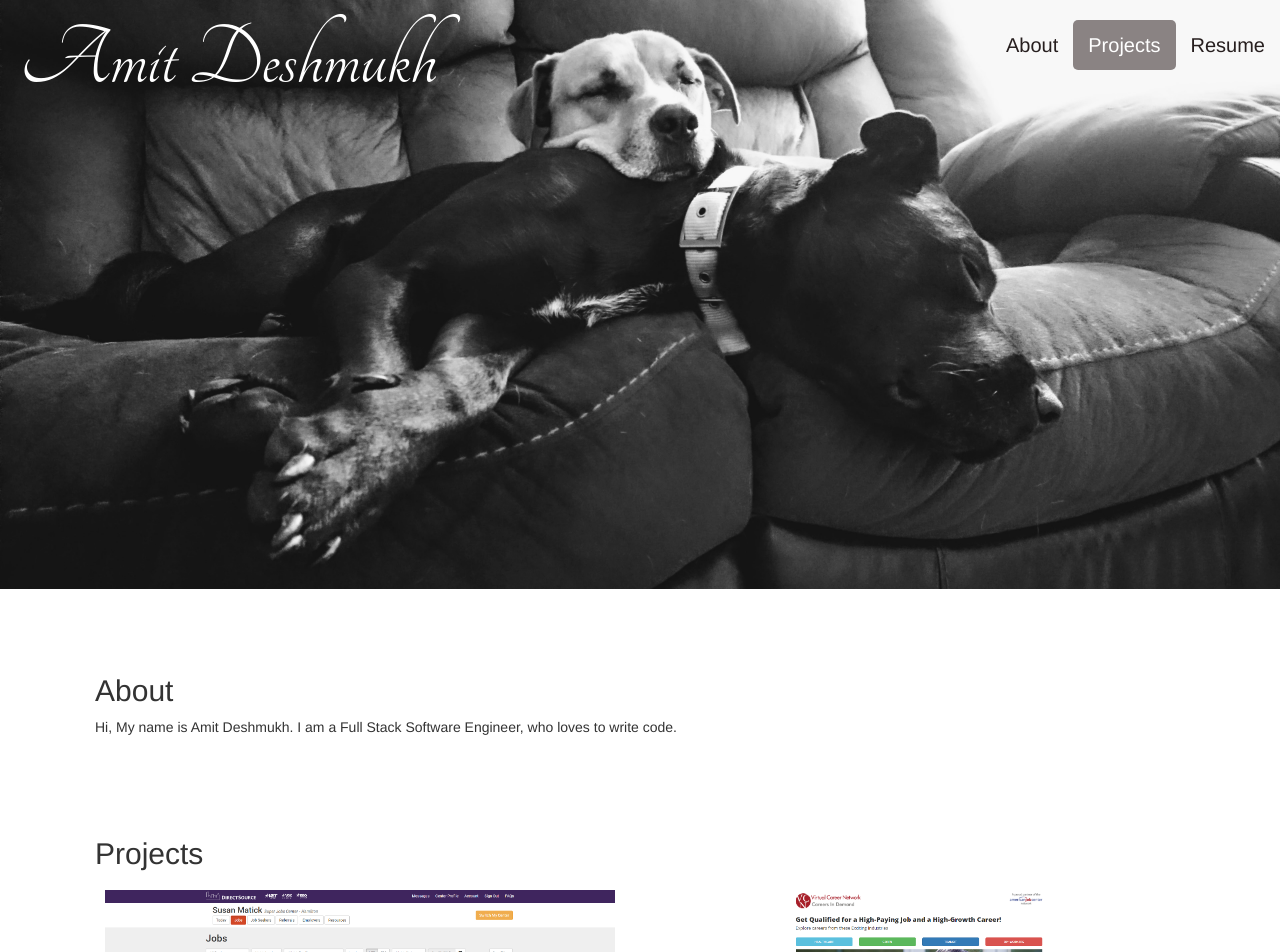
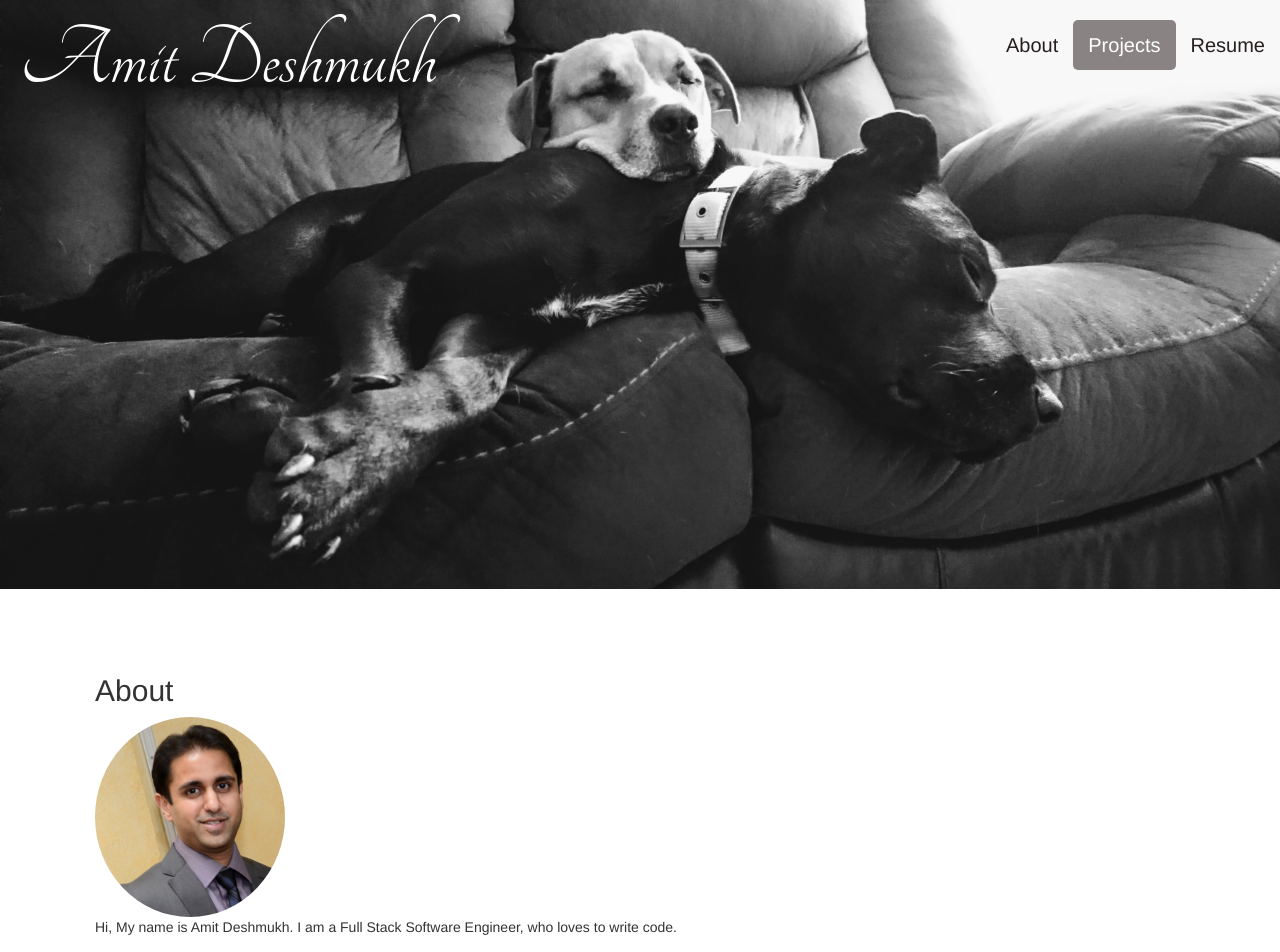
Before and after one commit to ahdeshmukh/portfolio, an Angular app: page / in a window 1280 px wide. Shown: the top 952 px of the page. Built offline with nearby package versions, Linux system fonts and the light colour scheme; what ng2-scroll-to would draw is missing.

Commit message:
adding portolio image

```diff
--- a/src/app/app.component.css
+++ b/src/app/app.component.css
@@ -86,3 +86,8 @@ ul.nav a:hover {
 .affix {
     min-width: 100%;
 }
+
+.portfolio-image {
+    max-height:200px;
+    max-width:200px;
+}
--- a/src/app/app.component.html
+++ b/src/app/app.component.html
@@ -41,6 +41,7 @@
 <div id="about" class="container my-sections">
   <h2 class="my-section-title">About</h2>
   <div>
+    <img class="img-responsive img-circle portfolio-image" src="{{my_photo}}" />
     Hi, My name is Amit Deshmukh. I am a Full Stack Software Engineer, who loves to write code.
   </div>
 </div>
```
